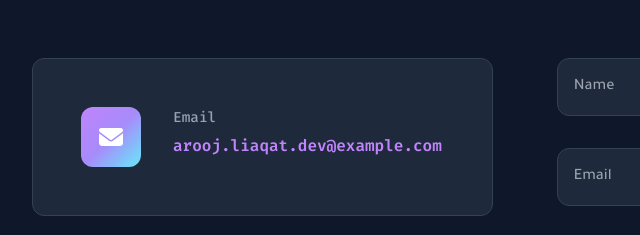
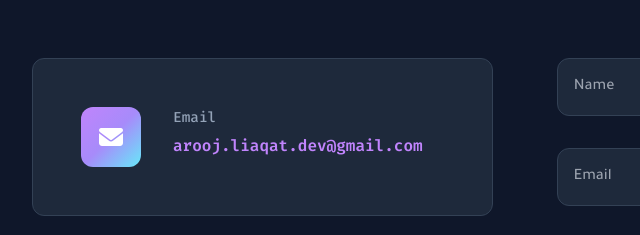
Before and after one commit to arooj-fatimah/arooj_portfolio, a plain HTML site: page index.html in a window 1280 px wide. Shown: the part 7740-7975 px from the top of the page, 0-640 px from the left. Drawn offline with nearby package versions, Linux system fonts and the light colour scheme; animation ran at ten frames a second.

Commit message:
Update email address in contact section

```diff
--- a/index.html
+++ b/index.html
@@ -974,7 +974,7 @@
                         </div>
                         <div class="contact-details">
                             <h4 class="contact-label" data-text-en="Email" data-text-ar="البريد الإلكتروني">Email</h4>
-                            <a href="mailto:arooj.liaqat.dev@example.com" class="contact-value">arooj.liaqat.dev@example.com</a>
+                            <a href="mailto:arooj.liaqat.dev@gmail.com" class="contact-value">arooj.liaqat.dev@gmail.com</a>
                         </div>
                     </div>
 
```
